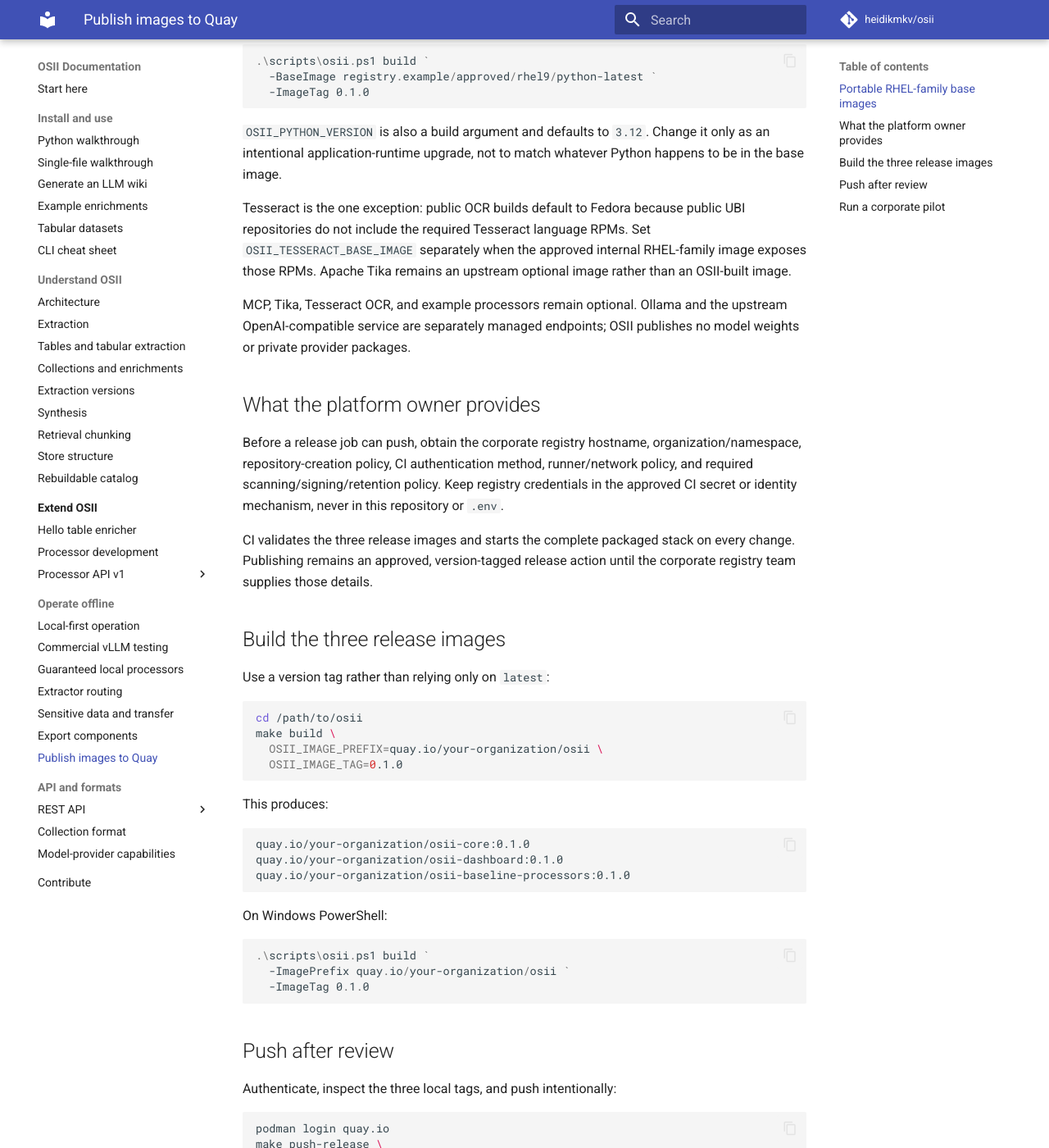
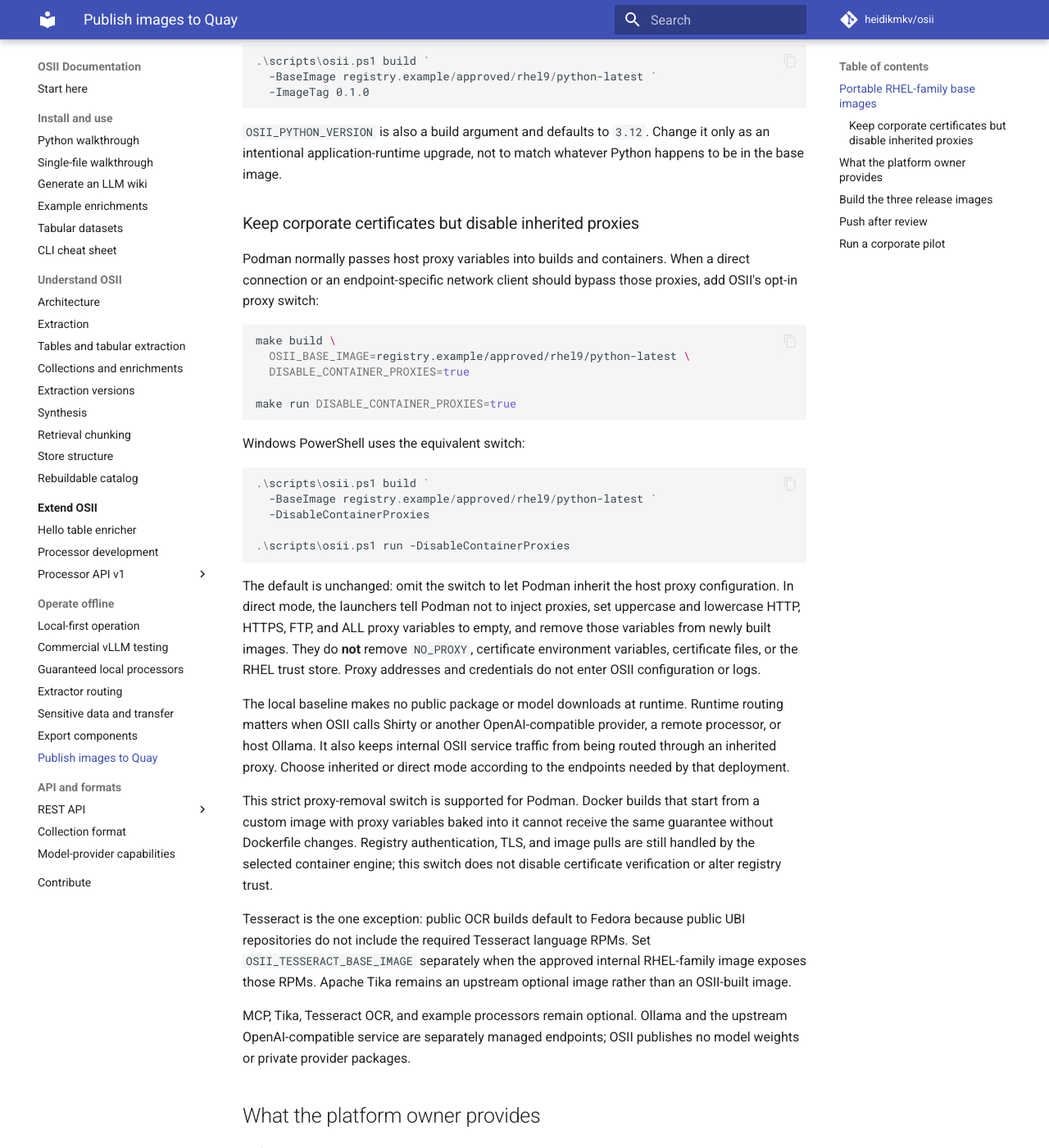
Before and after one commit to sandialabs/OSII, an MkDocs documentation site: the page built from docs/operations/publishing-images.md, in a window 1280 px wide and 1400 px high, scrolled down 1168 px. Shown: the whole window at 82% size. Built offline with MkDocs 1.6.1 and Material for MkDocs 9.7.7, drawn with Linux system fonts in a browser that asks for light colours; comment, search, counter and statistics services are not loaded.

Commit message:
build: add opt-in Podman proxy controls

````diff
--- a/docs/operations/publishing-images.md
+++ b/docs/operations/publishing-images.md
@@ -55,6 +55,50 @@
 `OSII_PYTHON_VERSION` is also a build argument and defaults to `3.12`. Change
 it only as an intentional application-runtime upgrade, not to match whatever
 Python happens to be in the base image.
+
+### Keep corporate certificates but disable inherited proxies
+
+Podman normally passes host proxy variables into builds and containers. When a
+direct connection or an endpoint-specific network client should bypass those
+proxies, add OSII's opt-in proxy switch:
+
+```bash
+make build \
+  OSII_BASE_IMAGE=registry.example/approved/rhel9/python-latest \
+  DISABLE_CONTAINER_PROXIES=true
+
+make run DISABLE_CONTAINER_PROXIES=true
+```
+
+Windows PowerShell uses the equivalent switch:
+
+```powershell
+.\scripts\osii.ps1 build `
+  -BaseImage registry.example/approved/rhel9/python-latest `
+  -DisableContainerProxies
+
+.\scripts\osii.ps1 run -DisableContainerProxies
+```
+
+The default is unchanged: omit the switch to let Podman inherit the host proxy
+configuration. In direct mode, the launchers tell Podman not to inject proxies,
+set uppercase and lowercase HTTP, HTTPS, FTP, and ALL proxy variables to empty,
+and remove those variables from newly built images. They do **not** remove
+`NO_PROXY`, certificate environment variables, certificate files, or the RHEL
+trust store. Proxy addresses and credentials do not enter OSII configuration or
+logs.
+
+The local baseline makes no public package or model downloads at runtime.
+Runtime routing matters when OSII calls Shirty or another OpenAI-compatible
+provider, a remote processor, or host Ollama. It also keeps internal OSII
+service traffic from being routed through an inherited proxy. Choose inherited
+or direct mode according to the endpoints needed by that deployment.
+
+This strict proxy-removal switch is supported for Podman. Docker builds that
+start from a custom image with proxy variables baked into it cannot receive the
+same guarantee without Dockerfile changes. Registry authentication, TLS, and
+image pulls are still handled by the selected container engine; this switch
+does not disable certificate verification or alter registry trust.
 
 Tesseract is the one exception: public OCR builds default to Fedora because
 public UBI repositories do not include the required Tesseract language RPMs.
````
Also changed, not shown: docs/operations/local-first.md (+7 -0 lines), 3 other files.
